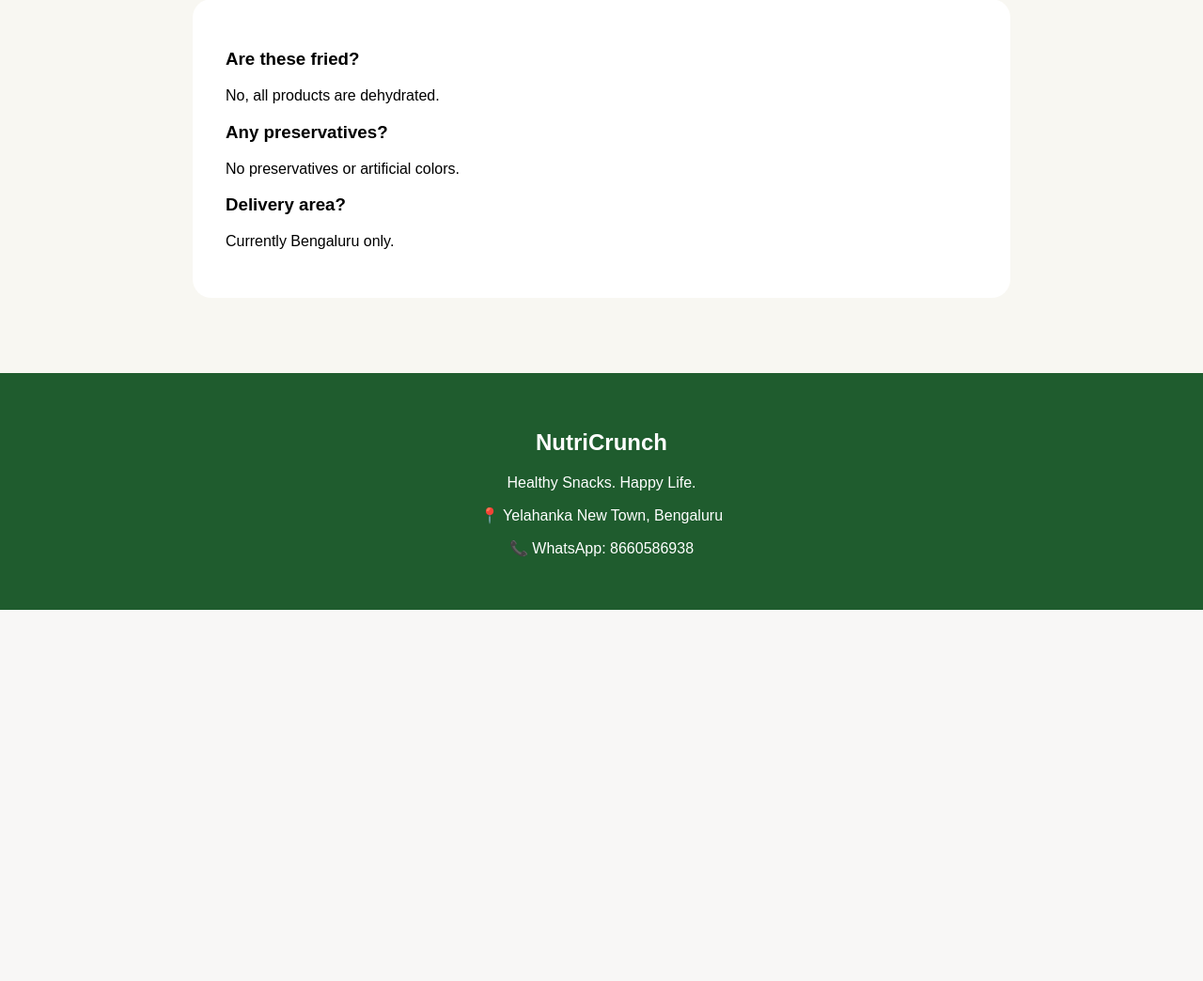
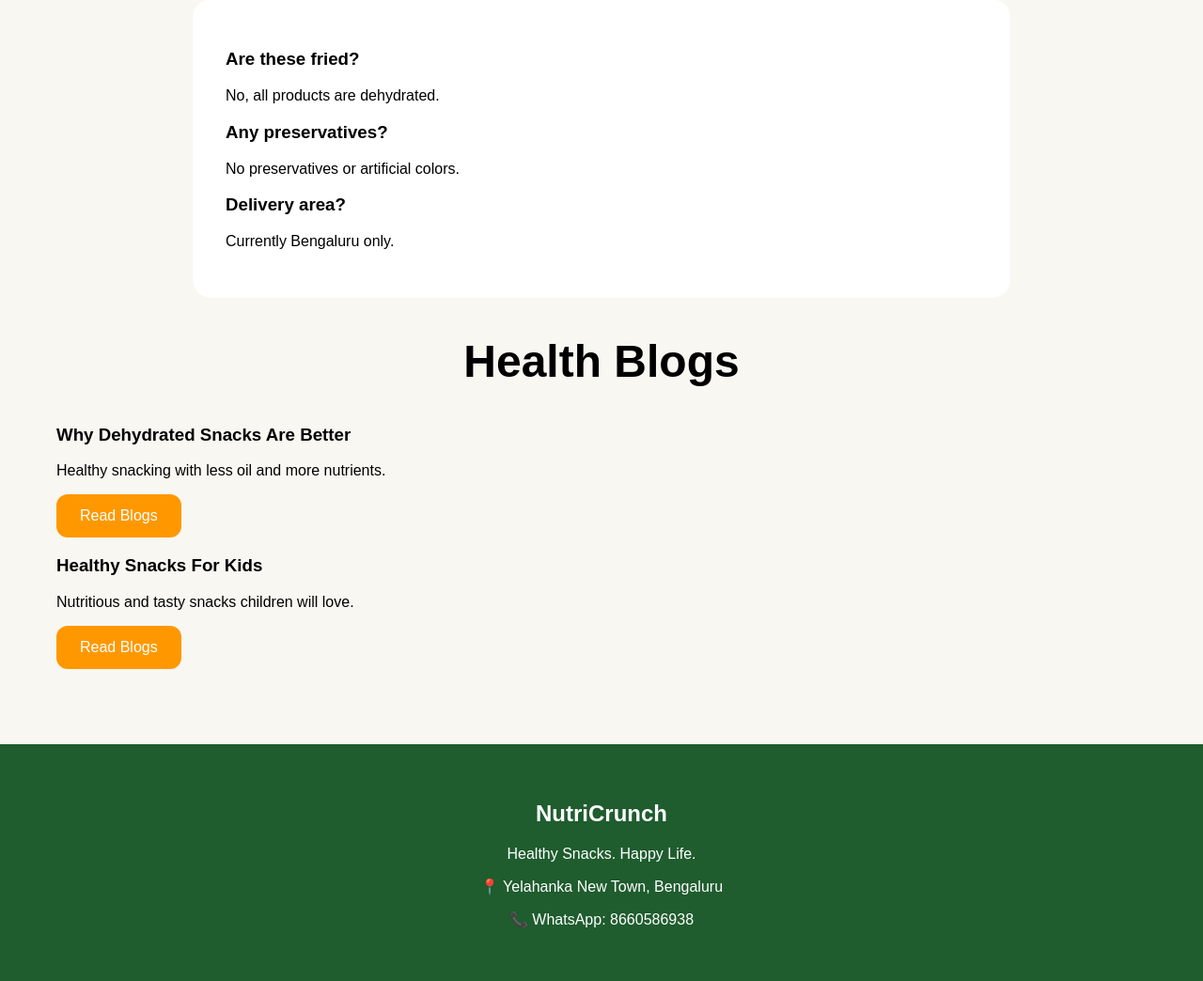
Before and after one commit to Teju-B2003/NutriCrunch, a Flask app: page / in a window 1280 px wide. Shown: the part 3861-4905 px from the top of the page at 94% size. Before the commit the page ends 4510 px from the top, so only its background shows below. Run offline with Flask 3, Linux system fonts and the light colour scheme; data comes from the database, SQL or seed files in the repository.

Commit message:
Update index.html

```diff
--- a/templates/index.html
+++ b/templates/index.html
@@ -144,6 +144,23 @@
         <h3>Delivery area?</h3>
         <p>Currently Bengaluru only.</p>
     </div>
+    <section class="blog-preview">
+    <h2>Health Blogs</h2>
+
+    <div class="blog-grid">
+        <div class="blog-card">
+            <h3>Why Dehydrated Snacks Are Better</h3>
+            <p>Healthy snacking with less oil and more nutrients.</p>
+            <a href="/blogs"><button>Read Blogs</button></a>
+        </div>
+
+        <div class="blog-card">
+            <h3>Healthy Snacks For Kids</h3>
+            <p>Nutritious and tasty snacks children will love.</p>
+            <a href="/blogs"><button>Read Blogs</button></a>
+        </div>
+    </div>
+</section>
 </section>
 
 <footer class="premium-footer">
```
